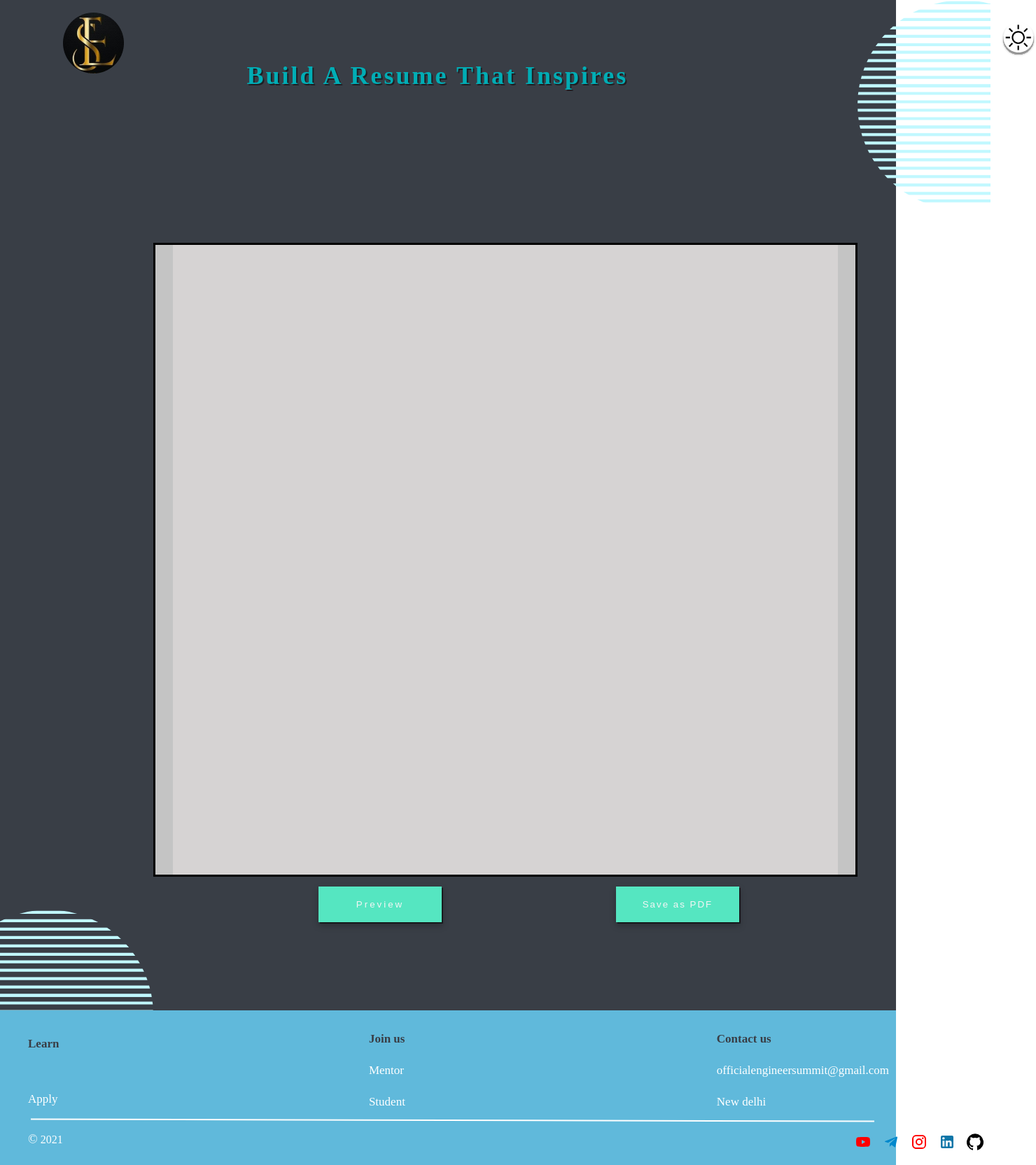
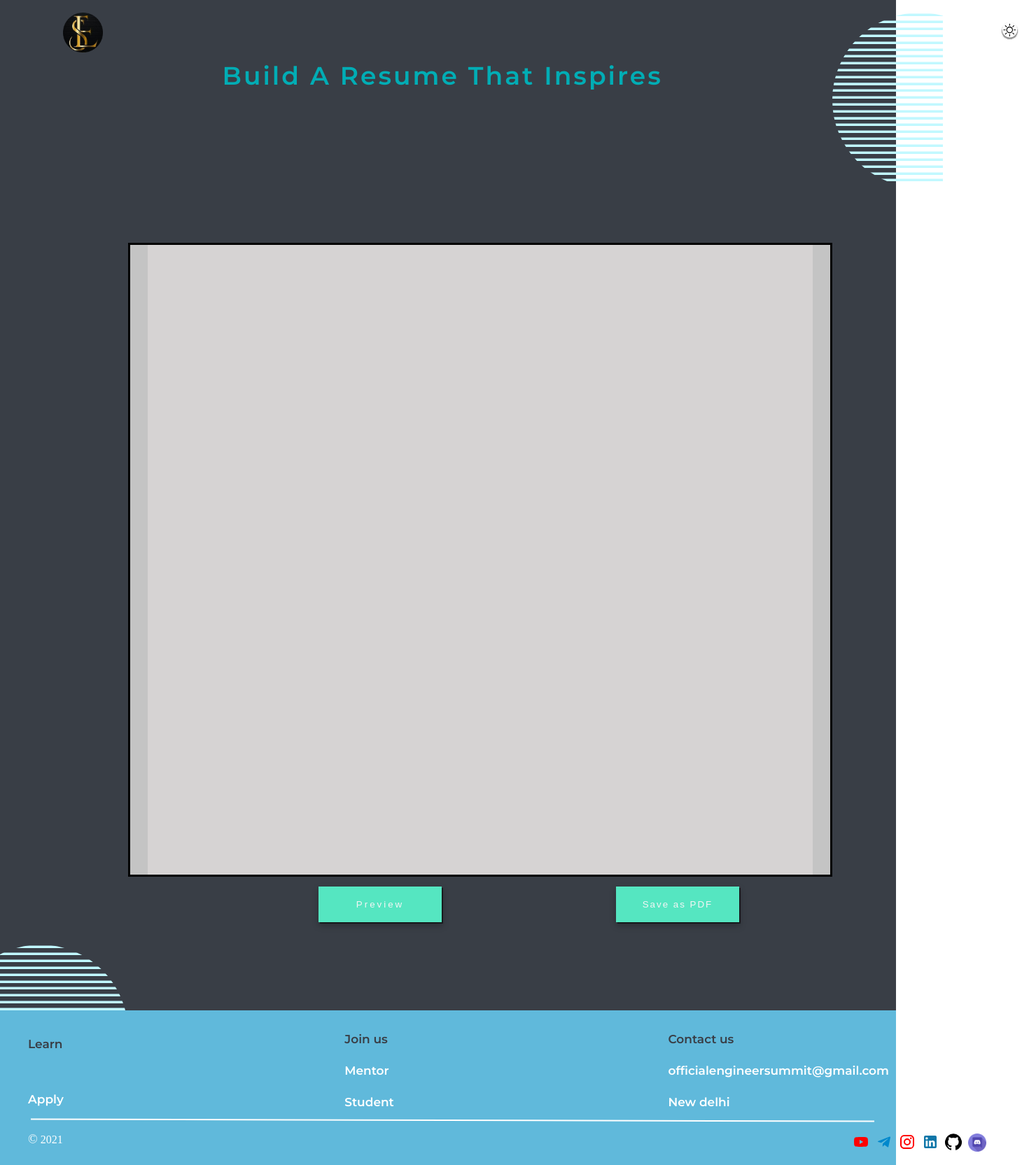
Before and after one commit to engineerSummit/ResumeBuilder, a React (Create React App) app: page / in a window 1280 px wide. Shown: the whole page at 70% size, 1480 px wide, since content can reach past the window. Built offline with nearby package versions, Linux system fonts and the light colour scheme.

Commit message:
resized illustrations

```diff
--- a/package.json
+++ b/package.json
@@ -3,6 +3,9 @@
   "version": "0.1.0",
   "private": true,
   "dependencies": {
+    "@fortawesome/fontawesome-svg-core": "^1.2.35",
+    "@fortawesome/free-solid-svg-icons": "^5.15.3",
+    "@fortawesome/react-fontawesome": "^0.1.14",
     "@material-ui/core": "^4.11.4",
     "@material-ui/icons": "^4.11.2",
     "@testing-library/jest-dom": "^5.12.0",
--- a/public/index.html
+++ b/public/index.html
@@ -15,6 +15,8 @@
       user's mobile device or desktop. See https://developers.google.com/web/fundamentals/web-app-manifest/
     -->
     <link rel="manifest" href="%PUBLIC_URL%/manifest.json" />
+    <link rel="preconnect" href="https://fonts.gstatic.com">
+<link href="https://fonts.googleapis.com/css2?family=Montserrat:wght@600&display=swap" rel="stylesheet">
     <!--
       Notice the use of %PUBLIC_URL% in the tags above.
       It will be replaced with the URL of the `public` folder during the build.
--- a/src/assets/scss/template.scss
+++ b/src/assets/scss/template.scss
@@ -11,48 +11,47 @@ body {
 
   .quote {
     position: absolute;
-    width: 555px;
+    width: 655px;
     height: 44px;
-    left: calc(50% - 550px / 2 - 12.5px);
+    left: calc(50% - 620px / 2 - 12.5px);
     top: 50px;
     letter-spacing: 3px;
-    font-family: Montserrat;
-    font-style: normal;
+    font-family: 'Montserrat', sans-serif;
     font-weight: bold;
     font-size: 36px;
     line-height: 44px;
     color: #00adb5;
-    text-shadow: 2px 2px rgba(0, 0, 0, 0.5);
   }
 
   .logo {
     position: absolute;
-    width: 87px;
-    height: 87px;
+    width: 57px;
+    height: 57px;
     left: 90px;
     top: 18px;
   }
 
   .mode {
     position: absolute;
-    width: 50px;
-    height: 50px;
+    width: 25px;
+    height: 25px;
     left: 1430px;
     top: 32px;
     cursor: pointer;
   }
 
   .Rside {
+    margin-top: 18px;
     order: 3;
-    width: 300px;
-    height: 300px;
+    width: 250px;
+    height: 250px;
     align-self: flex-start;
   }
 
   .Lside {
     order: 1;
-    width: 330px;
-    height: 300px;
+    width: 250px;
+    height: 250px;
     align-self: flex-end;
   }
 
@@ -70,6 +69,9 @@ body {
     box-shadow: 2px 2px rgba(0, 0, 0, 0.5);
     cursor: pointer;
   }
+  .button1:hover {
+    background-color: #4dc0a3;
+  }
 
   .button2 {
     position: absolute;
@@ -85,7 +87,9 @@ body {
     box-shadow: 2px 2px rgba(0, 0, 0, 0.5);
     cursor: pointer;
   }
-
+  .button2:hover {
+    background-color: #4dc0a3;
+  }
   .footer {
     position: absolute;
     width: 100%;
@@ -184,4 +188,10 @@ body {
     left: 1213px;
     top: 176px;
   }
+
+  .discord{
+
+    width: 26px;
+height: 26px;
+  }
 }
--- a/src/components/Footer.jsx
+++ b/src/components/Footer.jsx
@@ -17,7 +17,7 @@ const Footer = () => {
 
             <div className="ft-item3">
                 <p style={{ color: " #393E46", fontWeight: "bold" }}>Contact us</p>
-                <a href="officialengineersummit@gmail.com" target="blank">officialengineersummit@gmail.com</a>
+            <p style={{ color: " #fff"}}>officialengineersummit@gmail.com</p>
                 <p>New delhi</p>
             </div>
             <p className="line"></p>
--- a/src/components/Icons.jsx
+++ b/src/components/Icons.jsx
@@ -4,6 +4,7 @@ import InstagramIcon from '@material-ui/icons/Instagram';
 import LinkedInIcon from '@material-ui/icons/LinkedIn';
 import TelegramIcon from '@material-ui/icons/Telegram';
 import GitHubIcon from '@material-ui/icons/GitHub';
+import discord from '../assets/images/discord.png';
 
 const Icons = () => {
     return (
@@ -17,6 +18,8 @@ const Icons = () => {
             <a href="https://www.linkedin.com/in/engineersummit-b20a02202/"><LinkedInIcon style={{ color: "#0e76a8" }} /></a>
 
             <a href="https://github.com/engineerSummit"><GitHubIcon style={{ color: "black" }} /></a>
+
+            <a href="https://discord.com/invite/ZMZAEZ5NfA"><img className="discord" src={discord} alt="DiscordLogo" /></a>
         </div>
     )
 }
--- a/src/components/template.jsx
+++ b/src/components/template.jsx
@@ -3,7 +3,8 @@ import Footer from './Footer'
 import Buttons from './Buttons'
 import Container from './Container'
 import logo1 from '../assets/images/Mask Group.png'
-import mode from '../assets/images/mode.svg'
+import mode1 from '../assets/images/mode.svg'
+import mode2 from '../assets/images/lightmode.png'
 import Rside from '../assets/images/Lside.svg'
 import Lside from '../assets/images/Rside.svg'
 
@@ -17,11 +18,14 @@ const Template = () => {
     if (n % 2 === 0) {
       document.getElementById("main").style.backgroundColor = "#393e46";
       document.getElementById("modes").title = "LIGHT MODE";
+      document.getElementById("modes").src=mode1;
+
     }
 
     else {
       document.getElementById("main").style.backgroundColor = "white";
       document.getElementById("modes").title = "DARK MODE";
+      document.getElementById("modes").src=mode2;
     }
   }
 
@@ -31,7 +35,7 @@ const Template = () => {
       <div class="wrapper" id="main">
         <p className="quote">Build A Resume That Inspires</p>
         <img className="logo" src={logo1} alt="OUR LOGO" />
-        <img onClick={modehandler} title="LIGHT MODE" className="mode" id="modes" src={mode} alt="MODE ICON" />
+        <img onClick={modehandler} title="LIGHT MODE" className="mode" id="modes" src={mode1} alt="MODE ICON" />
         <img className="Rside" src={Rside} alt="illustration" />
         <img className="Lside" src={Lside} alt="illustration" />
 
```
Also changed, not shown: src/assets/images/lightmode.png (added), 1 other file (tests, documents, lock files or other folders).
